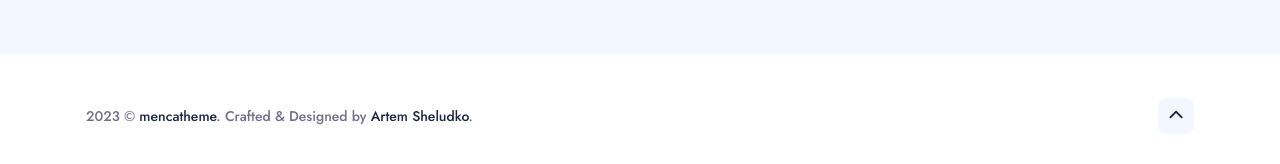
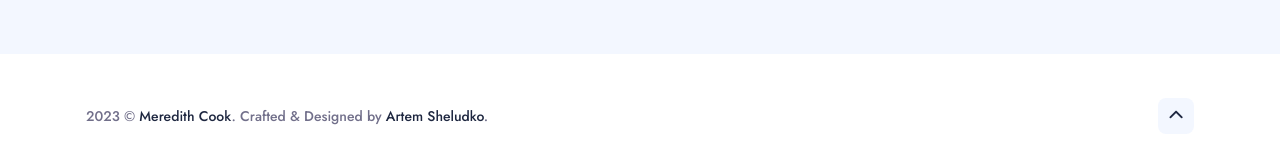
Before and after one commit to iogbole/mencatheme, a Jekyll site: the page built from index.html, in a window 1280 px wide and 900 px high, scrolled down 2221 px. Shown: the part 722-886 px from the top of the window. Built offline with Jekyll 4.4.1, drawn with Linux system fonts in a browser that asks for light colours; nearby versions of some CDN libraries; the list of posts is cut into pages by our own code.

Commit message:
update title

```diff
--- a/_config.yml
+++ b/_config.yml
@@ -1,6 +1,6 @@
 #-------------------------------
 # Site Settings
-title:
+title: Meredith Cook
 logo: 'images/mclogo.jpeg' # You can add own logo. For example '/images/logo.png'.
 description: Personal website and blog.
 baseurl: "/menca" # the subpath of your site, e.g. /blog
```
